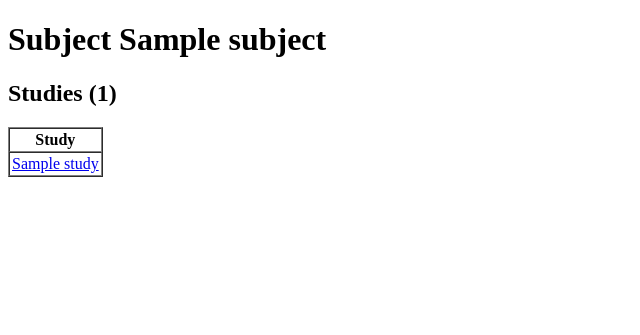
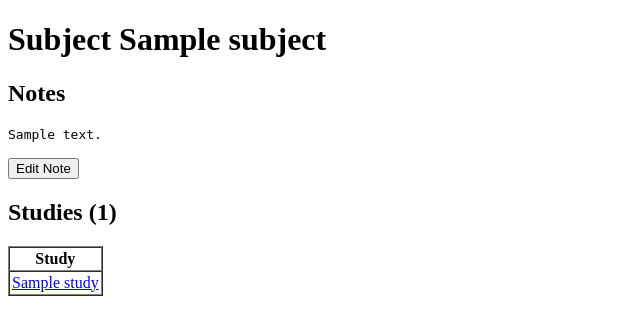
Before and after one commit to patbolan/slug, a Flask app: template templates/subject.html in a window 1280 px wide. Shown: the part 26-361 px from the top of the page, without its empty margins (0-640 px from the left). Run offline with Flask 3, Linux system fonts and the light colour scheme; the template is opened without the code that fills it: most values are stand-ins (such as "Sample title", 1, 10 or a date in 2020).

Commit message:
Added Notes support

```diff
--- a/app.py
+++ b/app.py
@@ -26,6 +26,14 @@ def get_studies_for_subject(subject_name):
     studies.sort()
     return studies
 
+# Middleware
+@app.before_request
+def handle_method_override():
+    if request.method == 'POST' and '_method' in request.form:
+        method = request.form['_method'].upper()
+        print(f"Overriding method to: {method}")  # Debugging statement
+        if method in ['PUT', 'DELETE']:
+            request.environ['REQUEST_METHOD'] = method
 
 
 # Home
@@ -49,8 +57,20 @@ def subjects():
 @app.route('/subjects/<subject_name>/studies')
 @app.route('/subjects/<subject_name>')
 def subject(subject_name):
+    subject_path = os.path.join(DATA_DIR, subject_name)
+    if not os.path.isdir(subject_path):
+        abort(404)
+
+    # Read notes.txt if it exists
+    notes_file = os.path.join(subject_path, 'notes.txt')
+    if os.path.isfile(notes_file):
+        with open(notes_file, 'r') as f:
+            notes = f.read()
+    else:
+        notes = ""
+
     studies = get_studies_for_subject(subject_name)
-    return render_template('subject.html', subject=subject_name, studies=studies)
+    return render_template('subject.html', subject=subject_name, studies=studies, notes=notes)
 
 # One study. Also list collections
 @app.route('/subjects/<subject_name>/studies/<study_name>/collections')
@@ -162,5 +182,50 @@ def serve_nifti(filename):
         abort(404)
     return send_file(file_path)
 
+@app.route('/note/<subject_name>', methods=['GET', 'POST', 'PUT', 'DELETE'])
+def note(subject_name):
+    subject_path = os.path.join(DATA_DIR, subject_name)
+    if not os.path.isdir(subject_path):
+        abort(404)
+
+    notes_file = os.path.join(subject_path, 'notes.txt')
+
+    if request.method == 'GET':
+        # Read notes.txt if it exists
+        if os.path.isfile(notes_file):
+            with open(notes_file, 'r') as f:
+                notes = f.read()
+        else:
+            notes = "<enter notes here>"
+        return render_template('note.html', subject_name=subject_name, notes=notes)
+
+    elif request.method == 'POST':
+        # Update notes.txt with the submitted content
+        new_notes = request.form.get('notes', '')
+        with open(notes_file, 'w') as f:
+            f.write(new_notes)
+        return redirect(url_for('note', subject_name=subject_name))
+
+    elif request.method == 'PUT':
+        # Create notes.txt if it doesn't exist
+        if not os.path.isfile(notes_file):
+            with open(notes_file, 'w') as f:
+                f.write("")
+            return redirect(url_for('note', subject_name=subject_name))
+        else:
+            return f"notes.txt already exists for subject {subject_name}", 409
+
+    elif request.method == 'DELETE':
+        print(f"DELETE request received for subject: {subject_name}")  # Debugging statement
+        if os.path.isfile(notes_file):
+            print('Deleting notes file:', notes_file)  # Debugging statement
+            os.remove(notes_file)
+            return f"Deleted notes.txt for subject {subject_name}", 200
+        else:
+            print('notes.txt does not exist')  # Debugging statement
+            return f"notes.txt does not exist for subject {subject_name}", 404
+
+
+
 if __name__ == '__main__':
     app.run(host='0.0.0.0', port=5000)  # Run on all interfaces at port 5000
--- a/templates/subject.html
+++ b/templates/subject.html
@@ -7,10 +7,14 @@
     <header>
         <a href="{{ url_for('index') }}">Home</a>,
         <a href="{{ url_for('subjects') }}">Subjects</a>
-
     </header>
 
     <h1>Subject {{ subject }}</h1>
+    <h2>Notes</h2>
+    <p><pre>{{ notes }}</pre></p>
+    <form action="{{ url_for('note', subject_name=subject) }}" method="GET">
+        <button type="submit">Edit Note</button>
+    </form>
     <h2>Studies ({{ studies|length }})</h2>
     <table border="1" cellpadding="2" cellspacing="0">
         <thead>
@@ -28,6 +32,5 @@
             {% endfor %}
         </tbody>
     </table>
-
 </body>
 </html>
```
Also changed, not shown: templates/note.html (added, +49 -0 lines).
